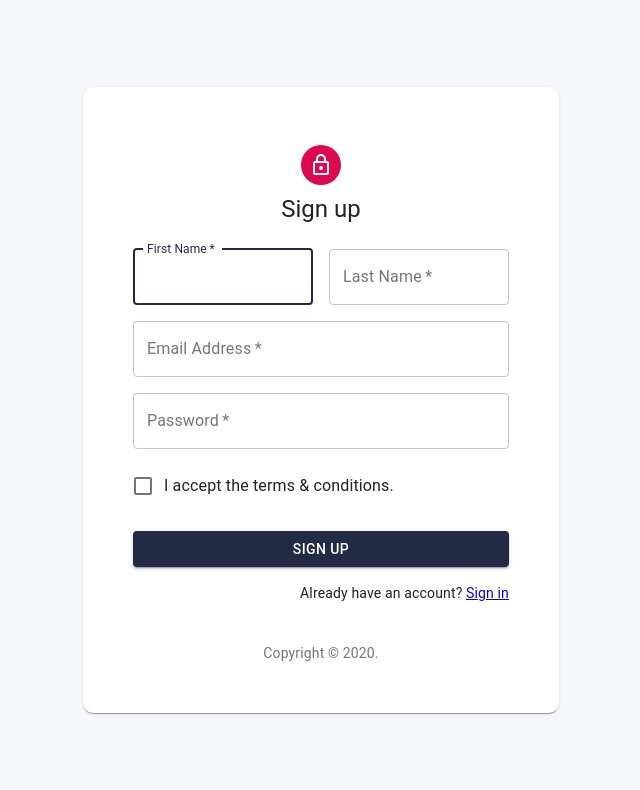
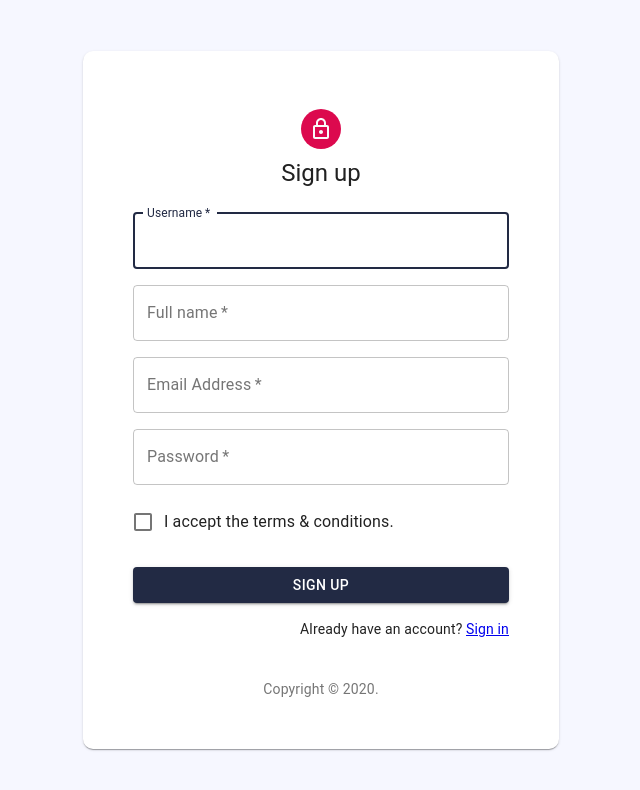
Before and after one commit to sanket238/Data_Recovery_snapshot, a React (Create React App) app in the folder frontend/: page /signup in a window 1280 px wide. Shown: the top 790 px of the page, without its empty margins (319-959 px from the left). Built offline with nearby package versions, Linux system fonts and the light colour scheme.

Commit message:
Register api integrated

```diff
--- a/frontend/src/components/containers/SignUp/SignUp.jsx
+++ b/frontend/src/components/containers/SignUp/SignUp.jsx
@@ -13,8 +13,10 @@ import {
   Card,
 } from "@material-ui/core";
 import LockOutlinedIcon from "@material-ui/icons/LockOutlined";
-import { Link, withRouter } from "react-router-dom";
+import { Link, withRouter, Redirect } from "react-router-dom";
 import { makeStyles } from "@material-ui/core/styles";
+import { connect } from "react-redux";
+
 import "./SignUp.css";
 
 function Copyright() {
@@ -60,6 +62,7 @@ const useStyles = makeStyles((theme) => ({
 const SignUp = (props) => {
   const [inputs, setInputs] = useState({});
   const [validatePassword, setValidatePassword] = useState(false);
+  const [data, setData] = useState({});
 
   const handleChange = (e) => {
     if (e.target.name === "password" && validatePassword) {
@@ -77,15 +80,39 @@ const SignUp = (props) => {
     if (inputs.password.length < 8) {
       setValidatePassword(true);
     } else {
-      localStorage.setItem("username", inputs.email);
-      localStorage.setItem("password", inputs.password);
-      localStorage.setItem("firstname", inputs.firstname);
-      localStorage.setItem("lastname", inputs.lastname);
-      props.history.push("/signin");
+      let name = inputs.fullname;
+      let username = inputs.username;
+      let email = inputs.email;
+      let password = inputs.password;
+
+      const data = {
+        name,
+        username,
+        email,
+        password,
+      };
+
+      fetch("http://127.0.0.1:8000/api/v1/user/register/", {
+        method: "POST",
+        headers: {
+          "Content-Type": "application/json",
+        },
+        body: JSON.stringify(data),
+      })
+        .then((response) => response.json())
+        .then((data) => {
+          setData(data);
+        })
+        .catch((error) => {
+          console.error("Error:", error);
+        });
     }
   };
 
-  return (
+  let isSuccess =
+    Object.keys(data).length > 0 && typeof data.id !== "undefined";
+
+  return !isSuccess ? (
     <Container component="main" maxWidth="xs">
       <CssBaseline />
       <div className={classes.container + " signup-card"}>
@@ -99,29 +126,29 @@ const SignUp = (props) => {
             </Typography>
             <form onSubmit={onRegister} className={classes.form} noValidate>
               <Grid container spacing={2}>
-                <Grid item xs={12} sm={6}>
+                <Grid item xs={12}>
                   <TextField
                     autoComplete="fname"
-                    name="firstname"
+                    name="username"
                     variant="outlined"
                     onChange={handleChange}
                     required
                     fullWidth
-                    id="firstName"
-                    label="First Name"
+                    id="userName"
+                    label="Username"
                     autoFocus
                   />
                 </Grid>
-                <Grid item xs={12} sm={6}>
+                <Grid item xs={12}>
                   <TextField
                     variant="outlined"
                     onChange={handleChange}
                     required
                     fullWidth
-                    id="lastName"
-                    label="Last Name"
-                    name="lastname"
-                    autoComplete="lname"
+                    id="name"
+                    label="Full name"
+                    name="fullname"
+                    autoComplete="fname"
                   />
                 </Grid>
                 <Grid item xs={12}>
@@ -154,6 +181,24 @@ const SignUp = (props) => {
                       Password should contains at lease 8 characters.
                     </div>
                   )}
+                  {Object.keys(data).length > 0 &&
+                  typeof data.id === "undefined" ? (
+                    <div
+                      style={{
+                        fontSize: 16,
+                        textAlign: "center",
+                        marginTop: 20,
+                        color: "#dc094e",
+                        fontWeight: "bold",
+                        borderRadius: 5,
+                        background: "#fef0f5",
+                        border: "2px solid #dc094e",
+                        padding: 15,
+                      }}
+                    >
+                      There was a problem
+                    </div>
+                  ) : null}
                 </Grid>
 
                 <Grid item xs={12}>
@@ -190,7 +235,9 @@ const SignUp = (props) => {
         </Card>
       </div>
     </Container>
+  ) : (
+    <Redirect to="/signin" />
   );
 };
 
-export default withRouter(SignUp);
+export default withRouter(connect()(SignUp));
```
